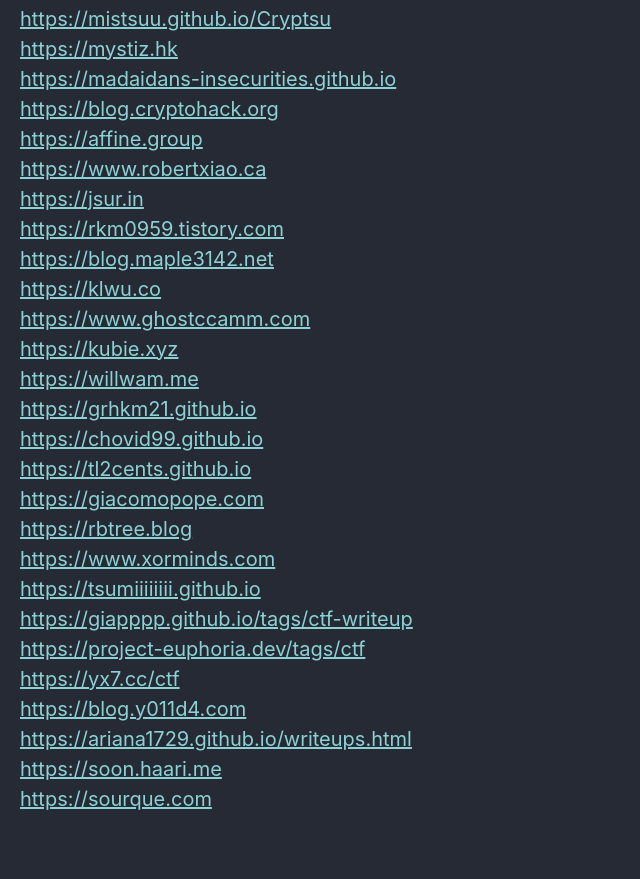
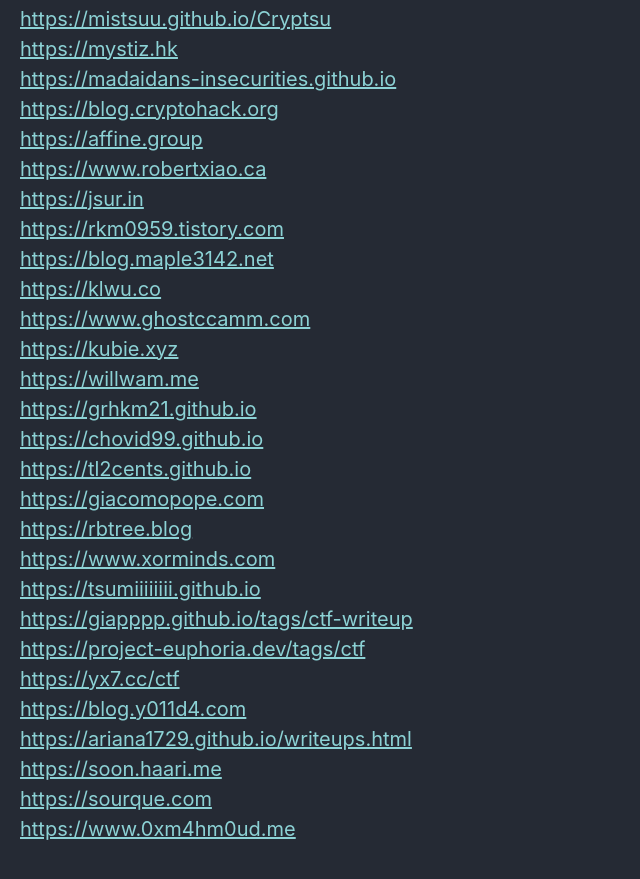
Before and after one commit to Connor-McCartney/Connor-McCartney.github.io, a Jekyll site: the page built from _pages/misc/resources.md, in a window 1280 px wide and 900 px high, scrolled down 2266 px. Shown: the top 879 px of the window, without its empty margins (0-640 px from the left). Built offline with Jekyll 4.4.1, drawn with Linux system fonts in a browser that asks for light colours; cached includes are drawn as plain includes.

Commit message:
Update resources.md

```diff
--- a/_pages/misc/resources.md
+++ b/_pages/misc/resources.md
@@ -96,3 +96,4 @@ Multithreading vs Multiprocessing <https://builtin.com/data-science/multithreadi
 <https://ariana1729.github.io/writeups.html> <br>
 <https://soon.haari.me> <br>
 <https://sourque.com> <br>
+<https://www.0xm4hm0ud.me> <br>
```
